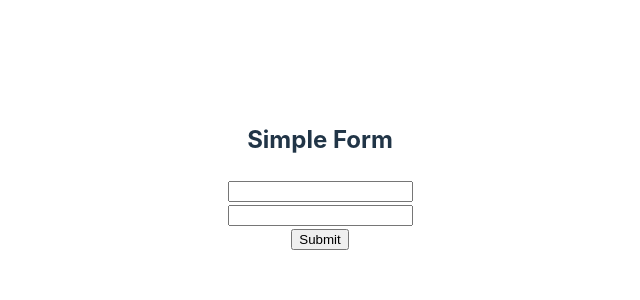
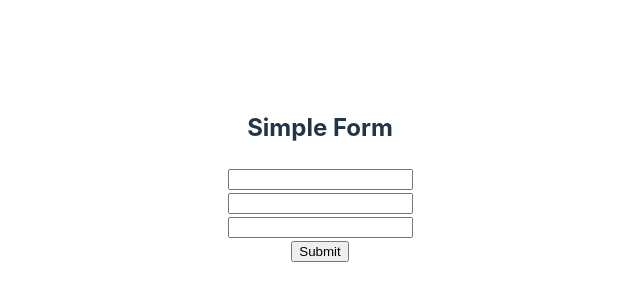
Before and after one commit to atikmahmud482/react2, a React (Vite) app in the folder form-master/: page / in a window 1280 px wide. Shown: the part 224-524 px from the top of the page, without its empty margins (320-960 px from the left). Built offline with nearby package versions, Linux system fonts and the light colour scheme.

Commit message:
set up for 46.2

```diff
--- a/form-master/src/App.jsx
+++ b/form-master/src/App.jsx
@@ -1,10 +1,12 @@
 import "./App.css";
 import SimpleForm from "./components/SimpleForm/SimpleForm";
+import StateFullForm from "./components/StateFullForm/StateFullForm";
 
 function App() {
   return (
     <>
-      <SimpleForm></SimpleForm>
+      {/* <SimpleForm></SimpleForm> */}
+      <StateFullForm></StateFullForm>
     </>
   );
 }
--- /dev/null
+++ b/form-master/src/components/StateFullForm/StateFullForm.jsx
@@ -0,0 +1,30 @@
+import { useState } from "react";
+
+const StateFullForm = () => {
+  const [email, setEmail] = useState(null);
+
+  const handleSubmit = (e) => {
+    e.preventDefault();
+  };
+
+  const handleEmailChange = (e) => {
+    console.log(e.target.value);
+  };
+  return (
+    <div>
+      <h2>Simple Form</h2>
+      <form onSubmit={handleSubmit}>
+        <input type="text" name="name" />
+        <br />
+        <input onChange={handleEmailChange} type="email" name="email" />
+        <br />
+        <input type="password" name="password" />
+        {/* <input type="text" /> */}
+        <br />
+        <input type="submit" value="Submit" />
+      </form>
+    </div>
+  );
+};
+
+export default StateFullForm;
```
